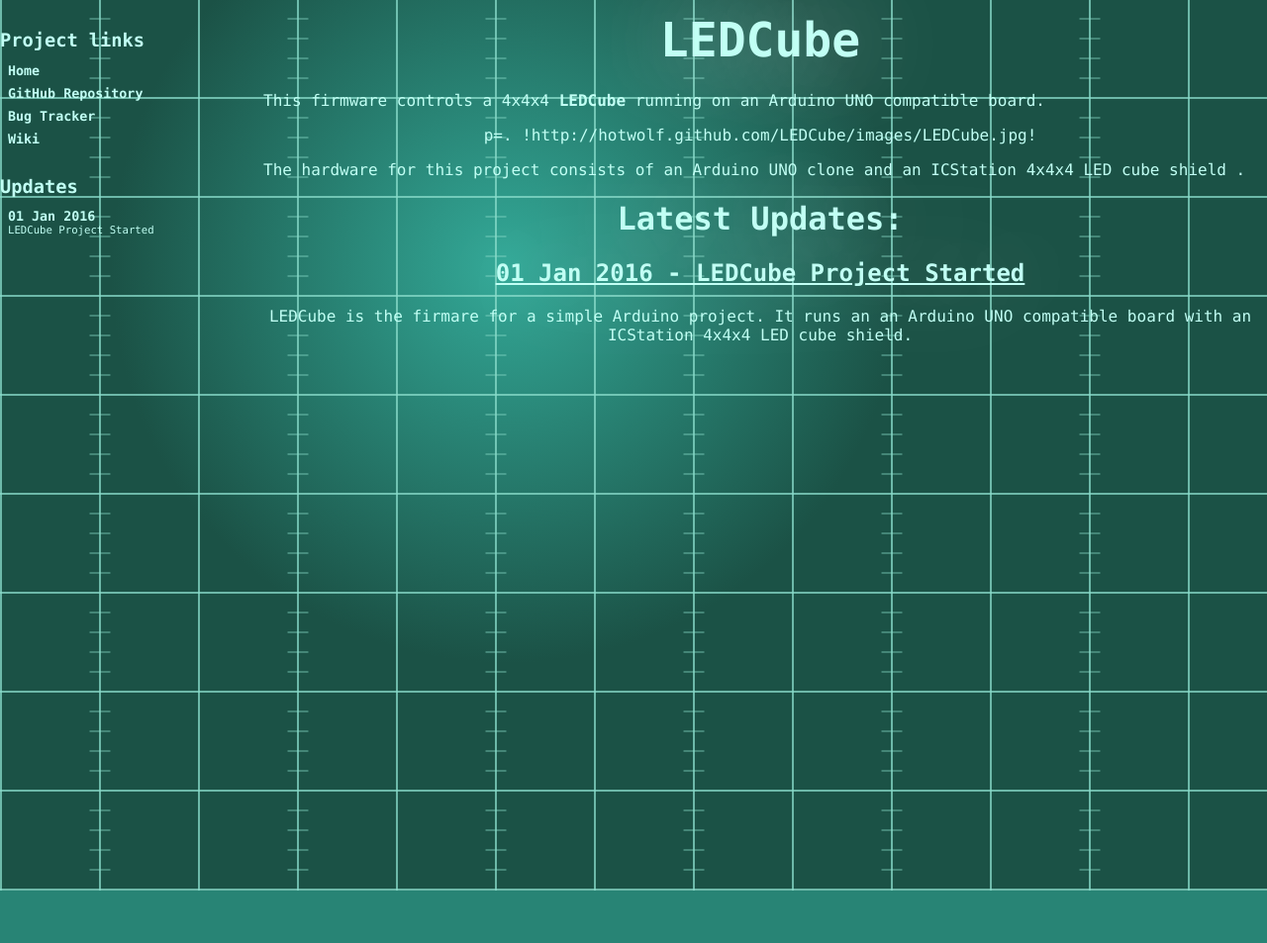
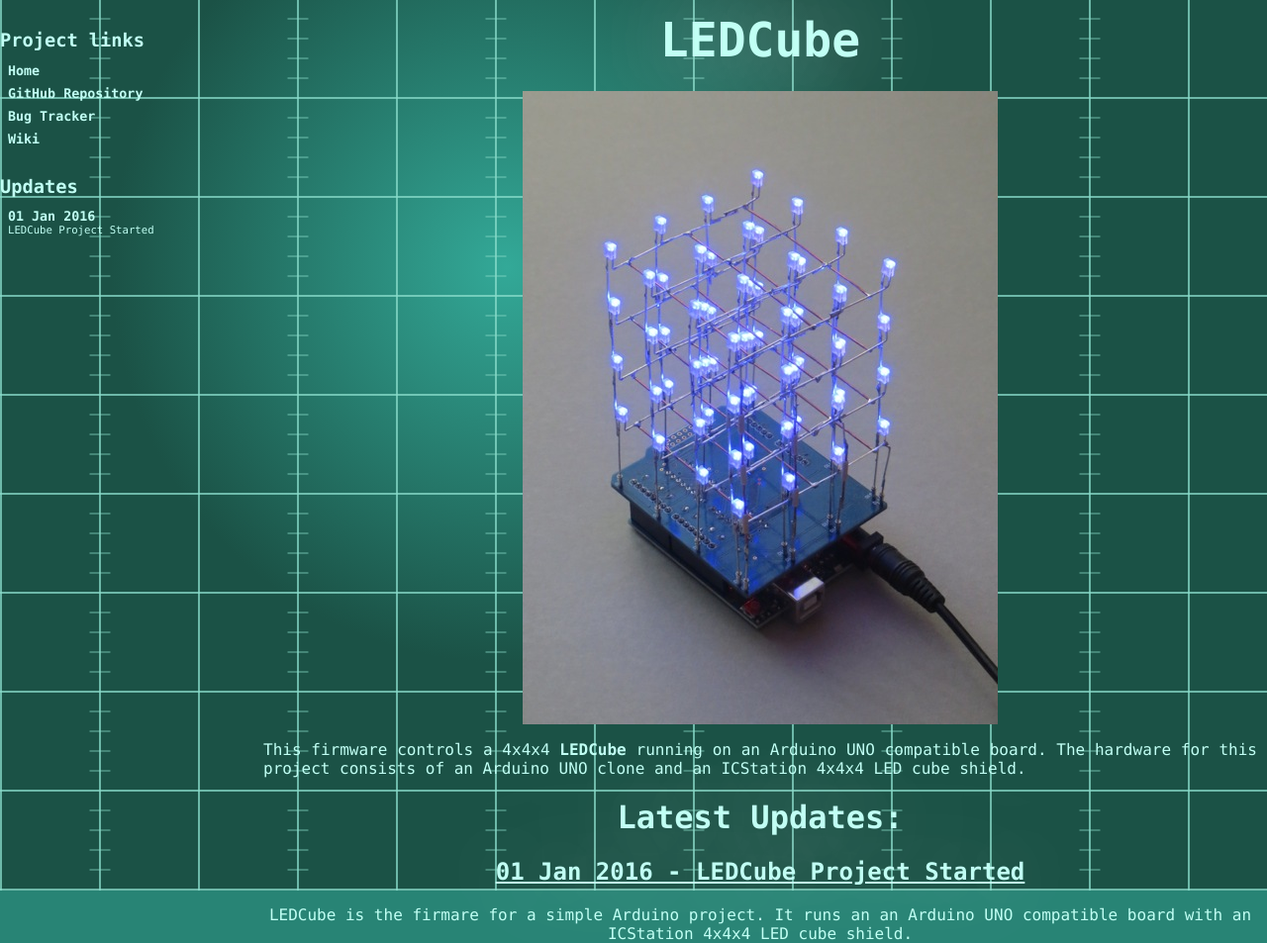
Before and after one commit to hotwolf/LEDCube, a Jekyll site: the page built from index.html, in a window 1280 px wide. Shown: the whole page at 99% size. Built offline with Jekyll 4.4.1, drawn with Linux system fonts in a browser that asks for light colours; Markdown is read by kramdown in place of the engine named in the settings; before the commit the page ends 900 px from its top, so only the background shows below that.

Commit message:
Fixed index.html

```diff
--- a/index.html
+++ b/index.html
@@ -3,10 +3,9 @@
 title:  LEDCube
 ---
 
-<p>This firmware controls a 4x4x4 <strong>LEDCube</strong> running on an Arduino UNO compatible board.</p>
+<img src="http://hotwolf.github.com/LEDCube/images/LEDCube.jpg"></img>
 
-p=. !{{ site.url}}/images/LEDCube.jpg!
-
-<p>The hardware for this project consists of an Arduino UNO clone and an ICStation 4x4x4 LED cube shield .
+<p>This firmware controls a 4x4x4 <strong>LEDCube</strong> running on an Arduino UNO compatible board.
+   The hardware for this project consists of an Arduino UNO clone and an ICStation 4x4x4 LED cube shield.</p>
 
 {% include LatestPosts.html %}
```
